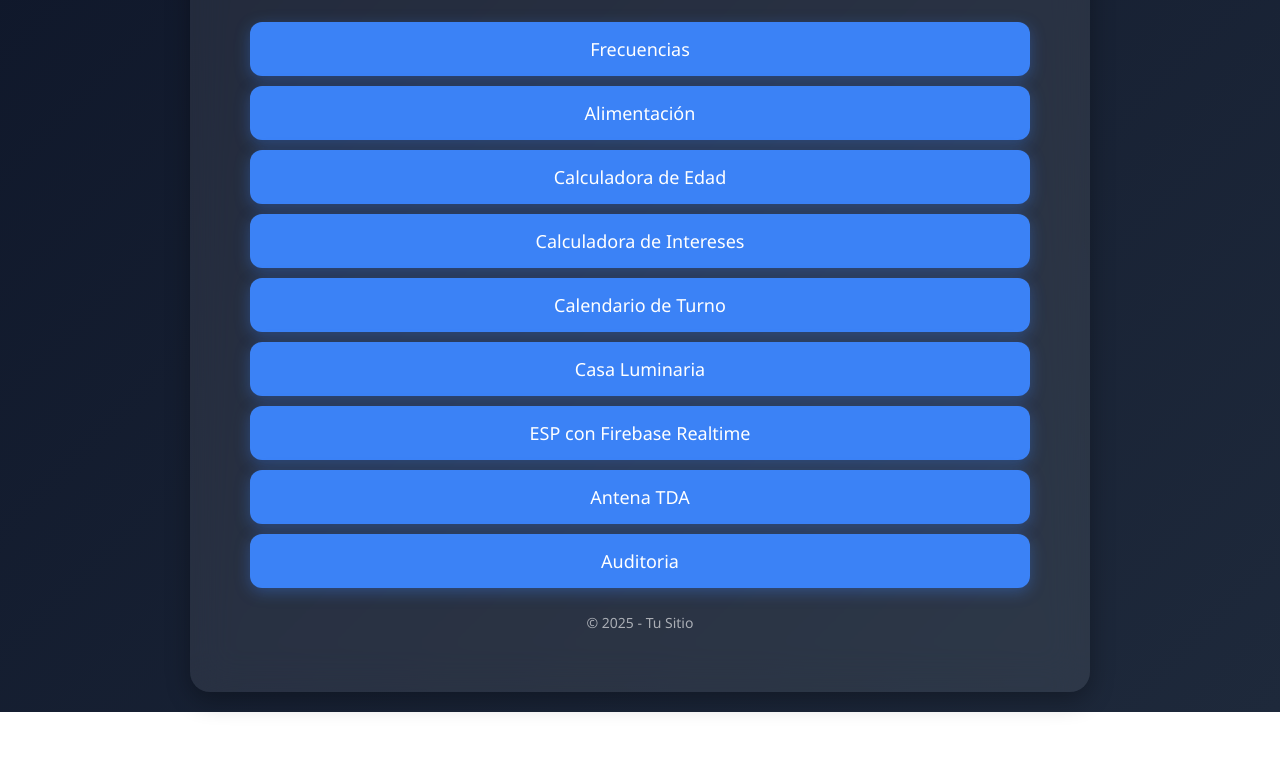
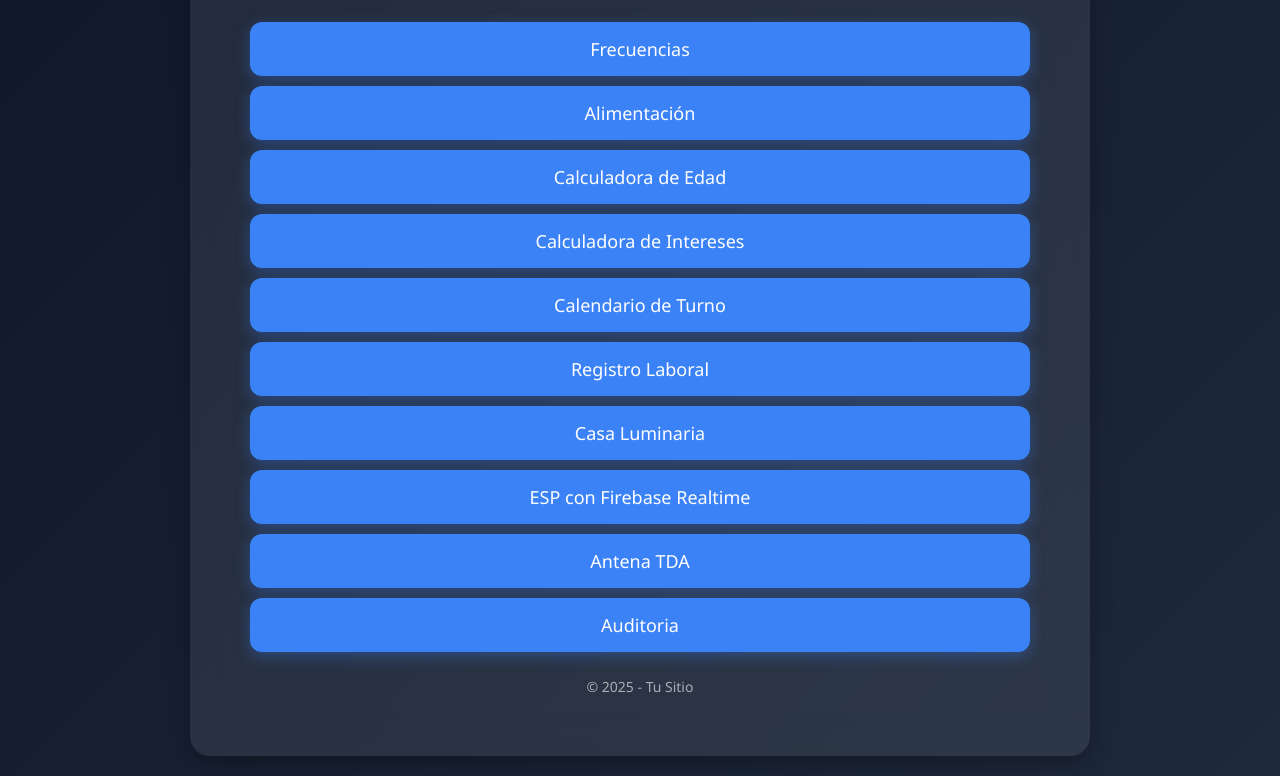
Before and after one commit to Facundo598/Principal, a plain HTML site: page index.html in a window 1280 px wide. Shown: the part 156-932 px from the top of the page. Before the commit the page ends 868 px from the top, so only its background shows below. Drawn offline with Linux system fonts and the light colour scheme.

Commit message:
Update index.html

```diff
--- a/index.html
+++ b/index.html
@@ -84,6 +84,7 @@
 <!--    <a href="https://docs.google.com/forms/d/e/1FAIpQLSf35FbOBM4S1HzysGAbdc2Wn0x4pmU1Gy5nE0js2k5x-UWdCg/viewform" class="btn">Control de Presión</a>
     <a href=RegistroPresion.html class="btn">Registro de Presión</a>    -->
     <a href="https://facu-598.github.io/Datos/" class="btn">Calendario de Turno</a>
+    <a href=RegLab.html class="btn">Registro Laboral</a>
     <a href=casa-luz.html class="btn">Casa Luminaria</a>
     <a href="Arduino/Firebase/Realtime.html" class="btn">ESP con Firebase Realtime</a>
     <a href="Antena/antena.html" class="btn">Antena TDA</a>
```
